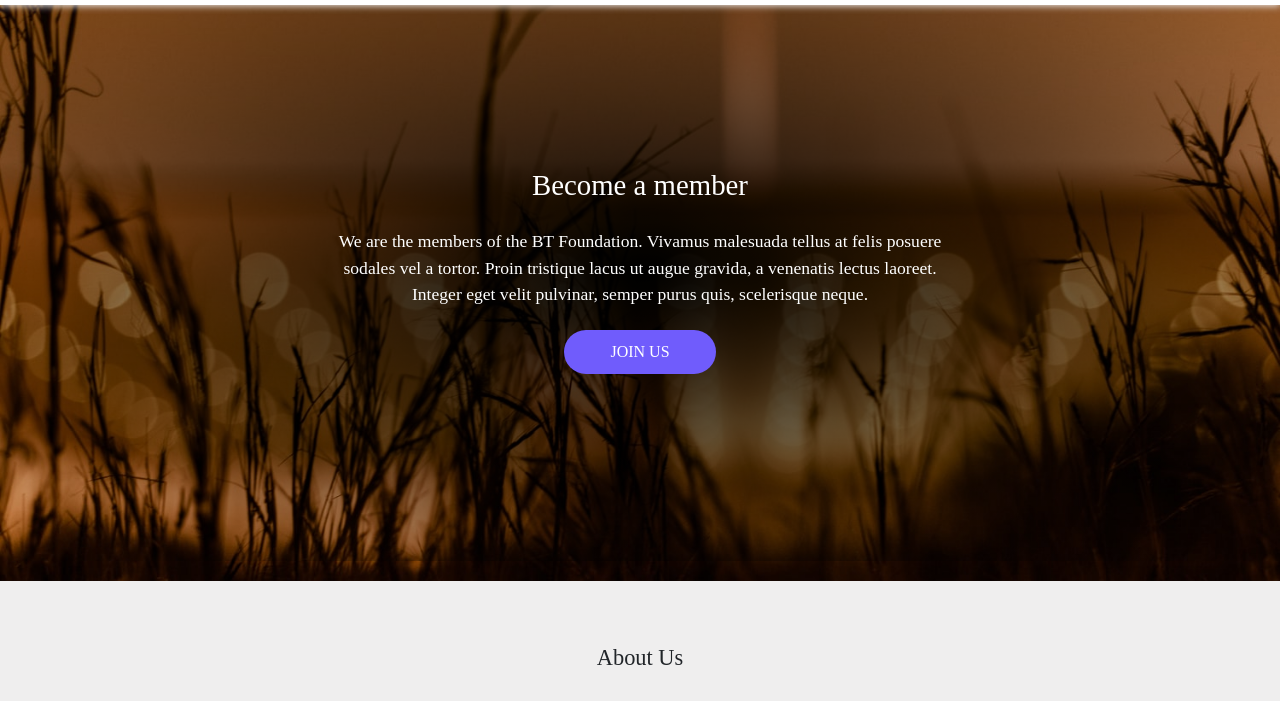
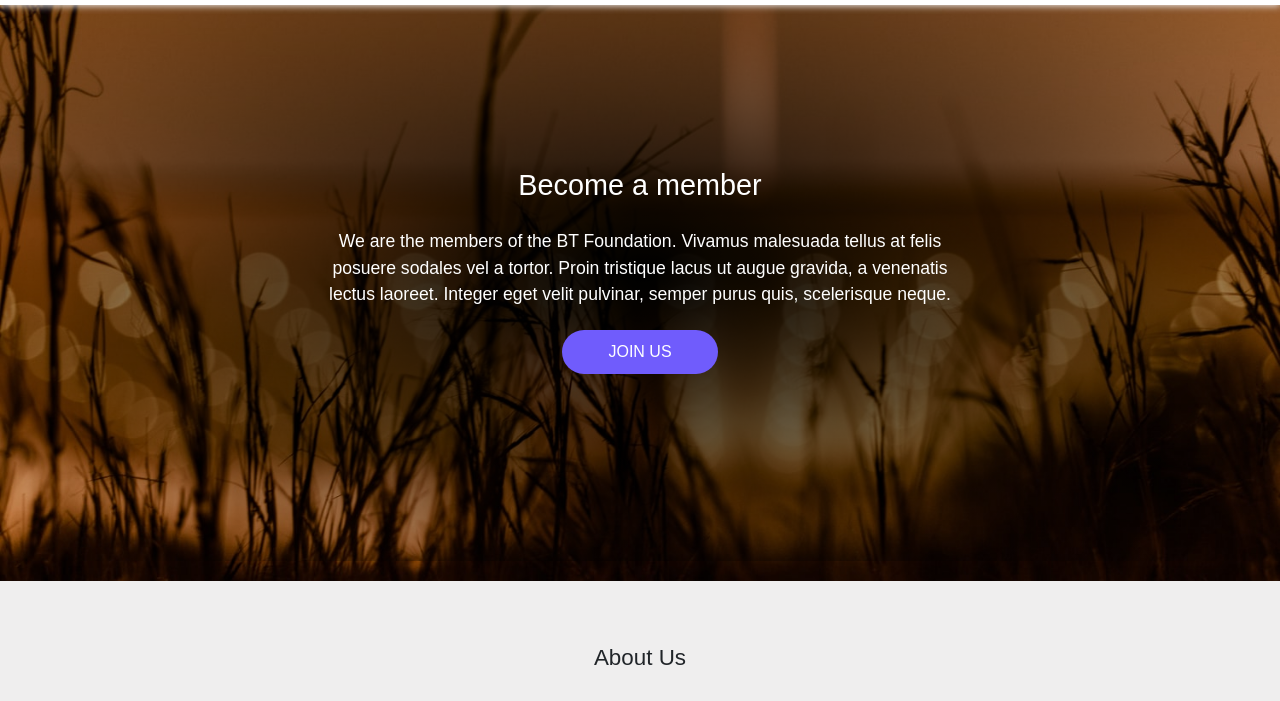
Before and after one commit to harshmehta9/Bt-foundations, a plain HTML site: page index.html in a window 1280 px wide. Shown: the part 61-762 px from the top of the page. Drawn offline with Linux system fonts and the light colour scheme.

Commit message:
Font change

```diff
--- a/css/style.css
+++ b/css/style.css
@@ -10,7 +10,7 @@
   box-sizing: border-box;
 }
 body {
-  font-family: 'Montserrat', 'Poppins';
+  font-family: sans-serif;
   font-size: 1rem;
 }
 /****************************** Header Section *******************************/
```
